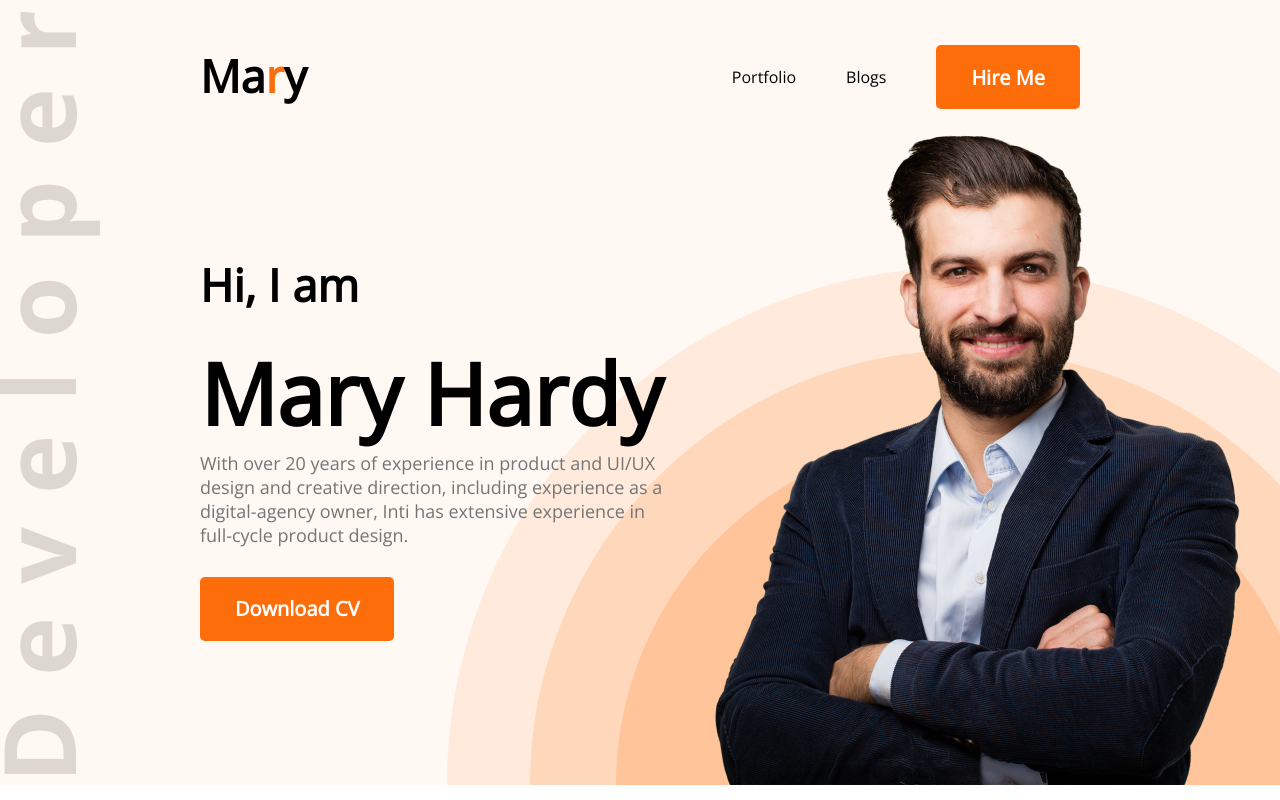
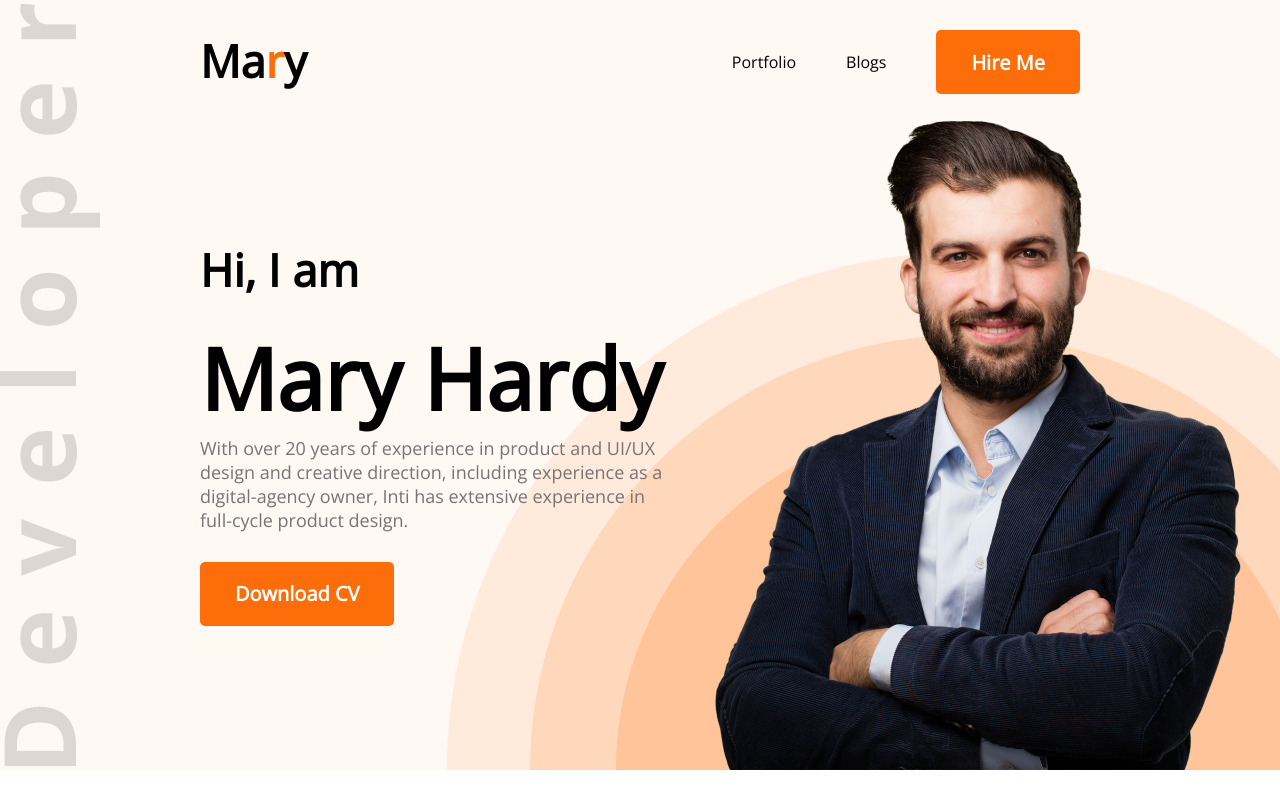
Before and after one commit to Noor-Ismot/Developer-Portfolio, a plain HTML site: page index.html in a window 1280 px wide. Shown: the top 800 px of the page. Drawn offline with nearby package versions, Linux system fonts and the light colour scheme.

Commit message:
some update of padding

```diff
--- a/styles/portfolio.css
+++ b/styles/portfolio.css
@@ -35,8 +35,8 @@ section {
 nav {
     display: flex;
     justify-content: space-between;
-    margin: 0 200px;
-    padding-top: 15px;
+    padding: 0 200px;
+
 }
 
 nav ul {
```
